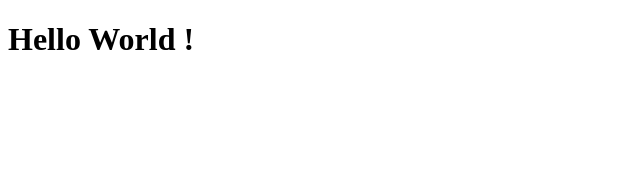
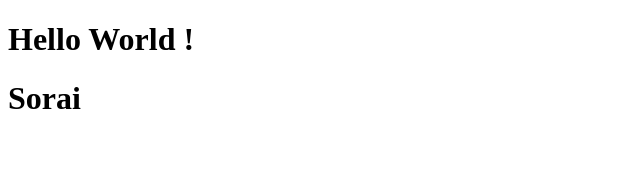
Before and after one commit to sorai-loop/my-site-v2, a React (Vite) app: page / in a window 1280 px wide. Shown: the top 170 px of the page, without its empty margins (0-640 px from the left). Built offline with nearby package versions, Linux system fonts and the light colour scheme.

Commit message:
Heroコンポーネントを配置

```diff
--- a/src/App.tsx
+++ b/src/App.tsx
@@ -1,8 +1,11 @@
+import { HeroSection } from "./assets/components/HeroSection"
+
 function App() {
 
   return (
     <>
       <h1>Hello World !</h1>
+      <HeroSection />
     </>
   )
 }
```
